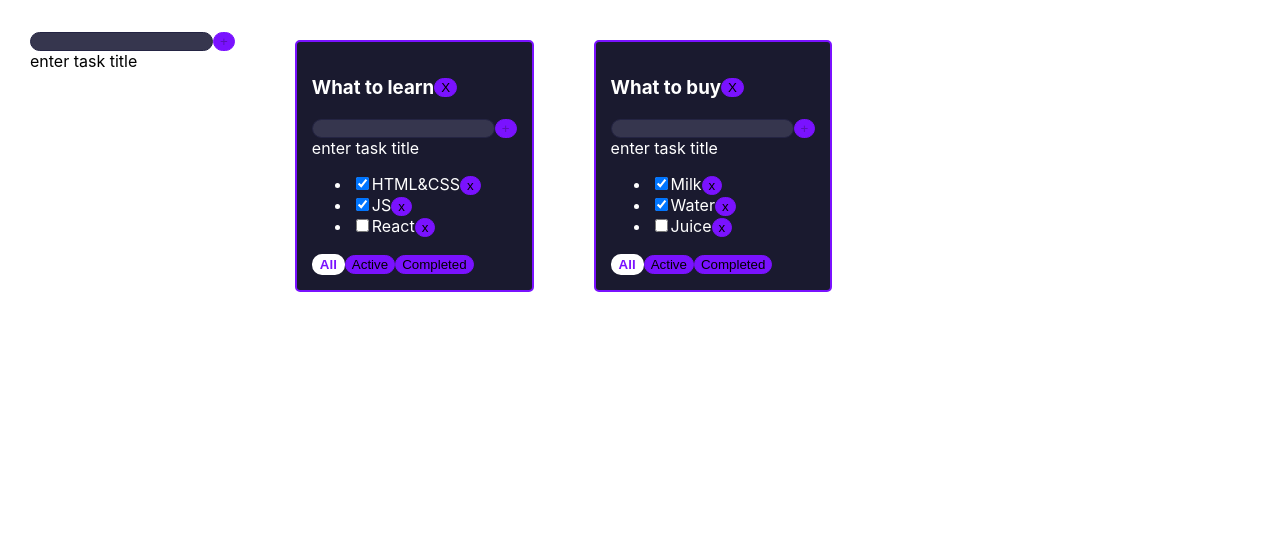
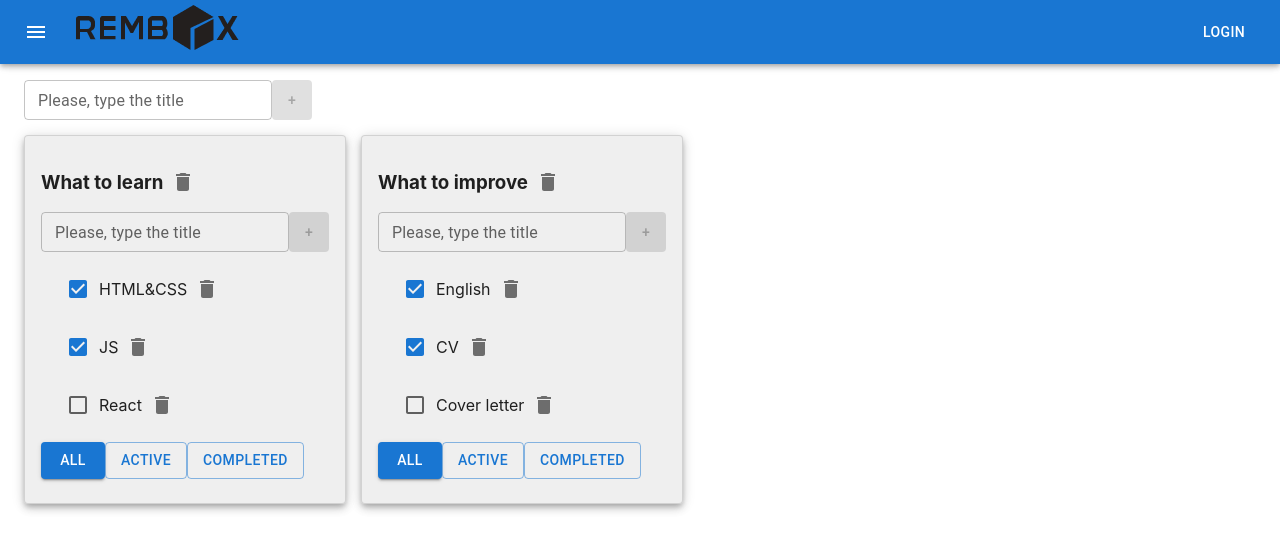
Before and after one commit to anna-7nova/my_to_do_list_with_vite, a React (Vite) app: page / in a window 1280 px wide. Shown: the top 550 px of the page. Built offline with nearby package versions, Linux system fonts and the light colour scheme.

Commit message:
add styles to use material ui

```diff
--- a/package.json
+++ b/package.json
@@ -13,6 +13,10 @@
   },
   "homepage": "https://anna-7nova.github.io/my_to_do_list_with_vite",
   "dependencies": {
+    "@emotion/react": "^11.14.0",
+    "@emotion/styled": "^11.14.0",
+    "@mui/icons-material": "^6.4.7",
+    "@mui/material": "^6.4.7",
     "gh-pages": "^6.3.0",
     "react": "19.0.0",
     "react-dom": "19.0.0",
--- a/src/App.css
+++ b/src/App.css
@@ -1,19 +1,20 @@
 .App {
-  padding: 30px;
+/* width: 100vw; */
+}
+
+/* .Container {
+  padding: 20px;
   display: flex;
   flex-wrap: wrap;
+  /* display: flex; */
+  /* align-items: center;  */
 }
 
-.container {
-  display: flex;
-  align-items: center;
-}
+.Container > div {
+  margin-right: 50px;
+} */
 
-.App > div {
-  margin-right: 50px;
-}
-
-.todoList {
+/* .todoList {
   background-color: #1A1A2F;
   padding: 15px;
   border: 2px solid #7A12FF;
@@ -54,4 +55,4 @@ button {
 .task-error {
   border: 2px solid #bd1d4d;
   outline: none
-}
+} */
--- a/src/App.tsx
+++ b/src/App.tsx
@@ -3,6 +3,9 @@ import './App.css';
 import { TodoList } from './components/TodoList';
 import { v1 } from 'uuid';
 import { AddForm } from './components/AddForm';
+import ButtonAppBar from './components/ButtonAppBar';
+import Container from '@mui/material/Container';
+import Grid from '@mui/material/Grid';
 
 //CRUD
 // - repeat, duplicate
@@ -32,7 +35,7 @@ export function App() {
 
     const [todolists, setTodolists] = useState<Array<TodolistType>>([
         { id: todolistId1, title: "What to learn", filter: "all" },
-        { id: todolistId2, title: "What to buy", filter: "all" },
+        { id: todolistId2, title: "What to improve", filter: "all" },
     ]
     )
 
@@ -57,17 +60,17 @@ export function App() {
         [todolistId2]: [
             {
                 id: v1(),
-                title: "Milk",
+                title: "English",
                 isDone: true
             },
             {
                 id: v1(),
-                title: "Water",
+                title: "CV",
                 isDone: true
             },
             {
                 id: v1(),
-                title: "Juice",
+                title: "Cover letter",
                 isDone: false
             },
         ],
@@ -104,12 +107,12 @@ export function App() {
 
     const createNewTodoList = (title: string) => {
         const id = v1()
-        const newTodoList: TodolistType  = { id, title, filter: "all" }
+        const newTodoList: TodolistType = { id, title, filter: "all" }
         setTodolists([newTodoList, ...todolists])
-        setTasks({ ...tasks, [id] : [] })
+        setTasks({ ...tasks, [id]: [] })
     }
 
-    const createNewTodoListHandler = (title: string)=>createNewTodoList(title)
+    const createNewTodoListHandler = (title: string) => createNewTodoList(title)
 
     const changeTaskStatus = (taskId: string, newStatus: boolean, todolistId: string) => {
         const todolistTasks = tasks[todolistId]
@@ -118,11 +121,11 @@ export function App() {
     }
 
     const changeTodoListTitle = (todolistId: string, title: string) => {
-        setTodolists(todolists.map(el=> el.id ===todolistId ? {...el, title} : el))
+        setTodolists(todolists.map(el => el.id === todolistId ? { ...el, title } : el))
     }
 
     const changeTaskTitle = (todolistId: string, itemId: string, title: string) => {
-        setTasks({...tasks, [todolistId] : tasks[todolistId].map(el => el.id===itemId ? {...el, title} : el)})
+        setTasks({ ...tasks, [todolistId]: tasks[todolistId].map(el => el.id === itemId ? { ...el, title } : el) })
     }
 
     //UI
@@ -153,8 +156,15 @@ export function App() {
 
     return (
         <div className="App">
-            <AddForm createNewItem={createNewTodoListHandler} />
-            {todolistComponents}
+            <Container fixed >
+                <ButtonAppBar />
+                <Grid container sx={{ mb: "15px"}}>
+                    <AddForm createNewItem={createNewTodoListHandler} />
+                </Grid>
+                <Grid container sx={{ gap: "15px"}}>
+                    {todolistComponents}
+                </Grid>
+            </Container>
         </div>
     );
 }
--- a/src/components/AddForm.tsx
+++ b/src/components/AddForm.tsx
@@ -1,17 +1,27 @@
 import { ChangeEvent, useState, KeyboardEvent } from 'react';
-import { Button } from './Button';
+import Button from '@mui/material/Button';
+import TextField from '@mui/material/TextField';
 
 type AddFormType = {
     createNewItem: (title: string) => void
 }
 
 export const AddForm = (props: AddFormType) => {
+    //styles
+    const buttonStyled = {
+        height: "40px",
+        minHeight: "40px",
+        minWidth: "40px",
+        width: "40px"
+
+    }
+
     const [title, setTitle] = useState<string>("")
     console.log(title)
-    const [error, setError] = useState<string | null>(null)
+    const [errorState, setErrorState] = useState<string | null>(null)
 
     const onChangeHandler = (event: ChangeEvent<HTMLInputElement>) => {
-        error && setError(null)
+        errorState && setErrorState(null)
         setTitle(event.currentTarget.value)
     }
 
@@ -20,28 +30,34 @@ export const AddForm = (props: AddFormType) => {
         if (trimmedTitle !== "") {
             props.createNewItem(title.trim())
         } else {
-            setError("Title is required")
+            setErrorState("Title is required")
         }
         setTitle("")
     }
 
     const onKeyDownHandler = (event: KeyboardEvent<HTMLElement>) => {
-        if(event.key==="Enter" && !IsButtonDisabled){
+        if (event.key === "Enter" && !IsButtonDisabled) {
             onClickHandler()
         }
     }
 
-    const IsAddTitleNamePossible = title.length<=15
+    const IsAddTitleNamePossible = title.length <= 15
 
     const IsButtonDisabled = !IsAddTitleNamePossible || !title.length
 
     return (
         <div>
-            <input className={error ? "task-error" : ""} onChange={onChangeHandler} value={title} onKeyDown={onKeyDownHandler}/>
-            <Button isDisabled={IsButtonDisabled} title='+' onClickHandler={onClickHandler} />
-            {error && <div style={{color: "#bd1d4d"}}>{error}</div>}
-            {!title.length && !error && <div>enter task title</div>}
-            {!IsAddTitleNamePossible && <div>task title is too long</div>}
+            <TextField
+            error={IsButtonDisabled&&title.length>0}
+            onChange={onChangeHandler}
+            onKeyDown={onKeyDownHandler}
+            id={"outlined-basic"}
+            label={IsAddTitleNamePossible?"Please, type the title": "the title is too long"}
+            variant="outlined"
+            size={"small"}
+            value={title}
+            />
+            <Button onClick={onClickHandler} variant="contained" disabled={IsButtonDisabled} sx={buttonStyled}>+</Button>
         </div>
     );
 }
--- /dev/null
+++ b/src/components/ButtonAppBar.tsx
@@ -0,0 +1,33 @@
+import * as React from 'react';
+import AppBar from '@mui/material/AppBar';
+import Box from '@mui/material/Box';
+import Toolbar from '@mui/material/Toolbar';
+import Typography from '@mui/material/Typography';
+import Button from '@mui/material/Button';
+import IconButton from '@mui/material/IconButton';
+import MenuIcon from '@mui/icons-material/Menu';
+import logo from "../icons/LOGO - REMBOX.png"
+
+export default function ButtonAppBar() {
+    return (
+        <Box sx={{ flexGrow: 1, paddingBottom: "80px" }}>
+            <AppBar position="fixed">
+                <Toolbar>
+                    <IconButton
+                        size="large"
+                        edge="start"
+                        color="inherit"
+                        aria-label="menu"
+                        sx={{ mr: 2 }}
+                    >
+                        <MenuIcon />
+                    </IconButton>
+                    <Typography variant="h6" component="div" sx={{ flexGrow: 1}}>
+                        <img src={logo} />
+                    </Typography>
+                    <Button color="inherit">Login</Button>
+                </Toolbar>
+            </AppBar>
+        </Box>
+    );
+}
--- a/src/components/FiltersButtons.tsx
+++ b/src/components/FiltersButtons.tsx
@@ -1,4 +1,4 @@
-import { Button } from './Button';
+import Button from '@mui/material/Button';
 import { FilterValuesType } from '../App';
 
 type FilterButton = {
@@ -7,15 +7,15 @@ type FilterButton = {
     todolistsId: string
 }
 
-export const FiltersButtons = ({changeTodoListFilter, filter, todolistsId}: FilterButton) => {
+export const FiltersButtons = ({ changeTodoListFilter, filter, todolistsId }: FilterButton) => {
     const changeTodoListFilterHandler = (filter: FilterValuesType) => {
-        changeTodoListFilter( todolistsId, filter)
+        changeTodoListFilter(todolistsId, filter)
     }
     return (
         <div>
-                <Button className={filter==="all" ? "filtered-button" : ""} onClickHandler={() => changeTodoListFilterHandler("all")} title='All'/>
-                <Button className={filter==="active" ? "filtered-button" : ""} onClickHandler={() => changeTodoListFilterHandler("active")} title='Active'/>
-                <Button className={filter==="completed" ? "filtered-button" : ""} onClickHandler={() => changeTodoListFilterHandler("completed")} title='Completed'/>
-            </div>
+            <Button onClick={() => changeTodoListFilterHandler("all")} variant={filter === "all" ? "contained" : "outlined"}>All</Button>
+            <Button onClick={() => changeTodoListFilterHandler("active")} variant={filter === "active" ? "contained" : "outlined"}>Active</Button>
+            <Button onClick={() => changeTodoListFilterHandler("completed")} variant={filter === "completed" ? "contained" : "outlined"}>Completed</Button>
+        </div>
     );
 }
--- a/src/components/TodoComponentHeader.tsx
+++ b/src/components/TodoComponentHeader.tsx
@@ -1,18 +1,23 @@
-import { Button } from "./Button";
 import { EditableSpan } from "./EditableSpan";
+import Grid from '@mui/material/Grid';
+import IconButton from '@mui/material/IconButton';
+import DeleteIcon from '@mui/icons-material/Delete';
 
 type TodoComponentHeaderPropsType = {
     title: string
-    onClick: ()=> void
-    onChange: (title:string)=> void
+    onClick: () => void
+    onChange: (title: string) => void
 }
 
 export const TodoComponentHeader = (props: TodoComponentHeaderPropsType) => {
     return (
         <div className={"container"}>
-            <h3><EditableSpan title={props.title} onClick={props.onChange}/></h3>
-
-            <Button onClickHandler={props.onClick} title={"X"}/>
-        </div>
+            <Grid container>
+                <h3><EditableSpan title={props.title} onClick={props.onChange} /></h3>
+                <IconButton onClick={props.onClick} aria-label="delete">
+                    <DeleteIcon />
+                </IconButton>
+            </Grid >
+        </div >
     );
 }
--- a/src/components/TodoList.tsx
+++ b/src/components/TodoList.tsx
@@ -1,10 +1,17 @@
 import { FilterValuesType, TaskType, TodolistType } from '../App';
-import { Button } from './Button';
 import { TodoComponentHeader } from './TodoComponentHeader'
 import { AddForm } from './AddForm';
 import { FiltersButtons } from './FiltersButtons';
 import { ChangeEvent } from 'react';
 import { EditableSpan } from './EditableSpan';
+import IconButton from '@mui/material/IconButton';
+import DeleteIcon from '@mui/icons-material/Delete';
+import Checkbox from '@mui/material/Checkbox';
+import List from '@mui/material/List';
+import ListItem from '@mui/material/ListItem';
+import Card from '@mui/material/Card';
+import CardContent from '@mui/material/CardContent';
+import Paper from '@mui/material/Paper';
 
 type TodoListPropsType = {
     todolist: TodolistType
@@ -22,21 +29,23 @@ export const TodoList = (props: TodoListPropsType) => {
     //условный рендеринг
     const taskList = props.tasks.length === 0
         ? <span>List is empty</span>
-        : <ul>
+        : <List>
             {
                 props.tasks.map(t => {
                     const removeTaskHandler = () => props.removeTask(t.id, props.todolist.id)
                     const changeTaskStatusHandler = (e: ChangeEvent<HTMLInputElement>) => props.changeTaskStatus(t.id, e.currentTarget.checked, props.todolist.id)
                     return (
-                        <li key={t.id}>
-                            <input type="checkbox" checked={t.isDone} onChange={changeTaskStatusHandler} />
+                        <ListItem key={t.id}>
+                            <Checkbox checked={t.isDone} onChange={changeTaskStatusHandler} />
                             <EditableSpan title={t.title} onClick={(value: string) => onClickHandler(t.id, value)} />
-                            <Button onClickHandler={removeTaskHandler} title={"x"} />
-                        </li>
+                            <IconButton onClick={removeTaskHandler} aria-label="delete">
+                                <DeleteIcon />
+                            </IconButton>
+                        </ListItem>
                     )
                 })
             }
-        </ul>
+        </List>
     //handlers
     const removeTodoListHandler = () => props.removeTodoList(props.todolist.id)
     const changeTodoListTitleHandler = (title: string) => props.changeTodoListTitle(props.todolist.id, title)
@@ -44,10 +53,16 @@ export const TodoList = (props: TodoListPropsType) => {
     const onClickHandler = (taskId: string, value: string) => props.changeTaskTitle(props.todolist.id, taskId, value)
     return (
         <div className="todoList">
+            <Paper elevation={5}>
+            <Card variant="outlined" sx={{ backgroundColor: '#d9d9d96b'}}>
+            <CardContent>
             <TodoComponentHeader title={props.todolist.title} onClick={removeTodoListHandler} onChange={changeTodoListTitleHandler} />
             <AddForm createNewItem={addNewTaskHandler} />
             {taskList}
             <FiltersButtons changeTodoListFilter={props.changeTodoListFilter} filter={props.todolist.filter} todolistsId={props.todolist.id} />
+            </CardContent>
+            </Card>
+            </Paper>
         </div>
     );
 }
```
Also changed, not shown: src/icons/LOGO - REMBOX.png (added), 1 other file (tests, documents, lock files or other folders).
